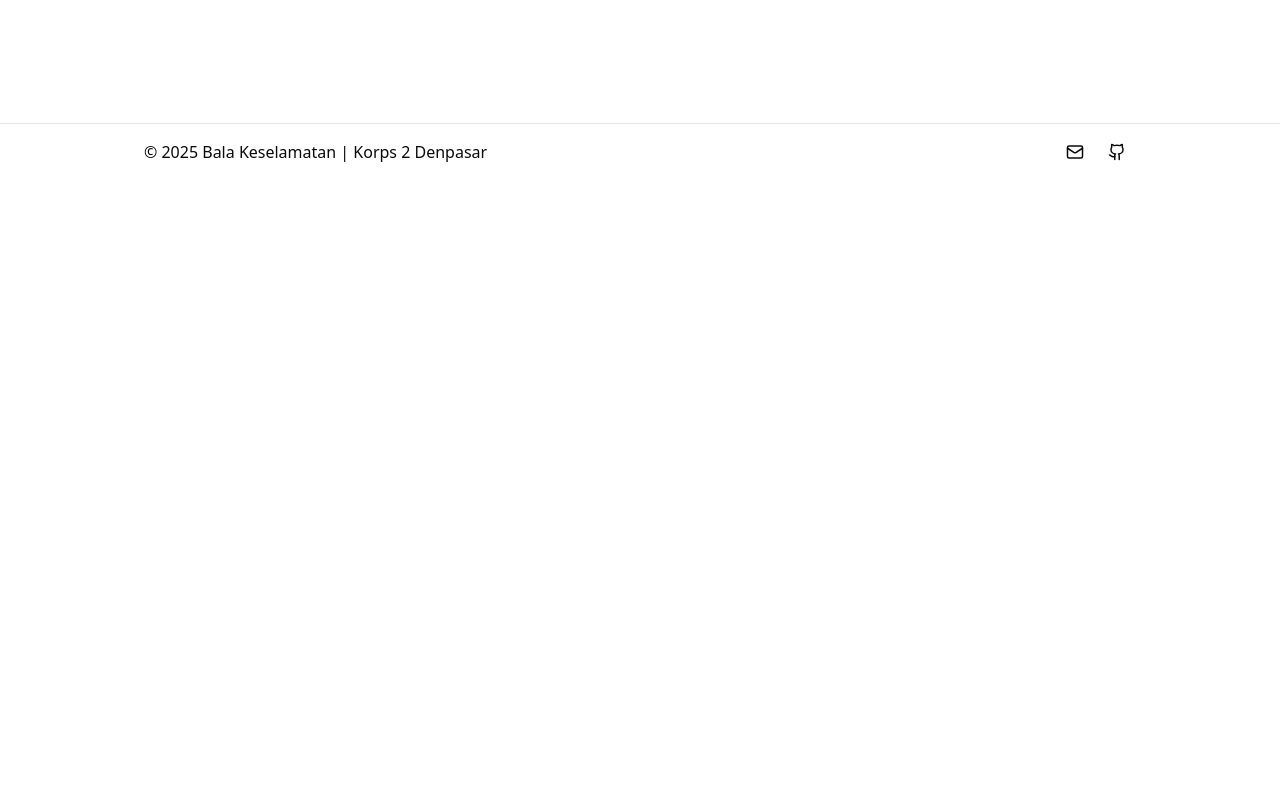
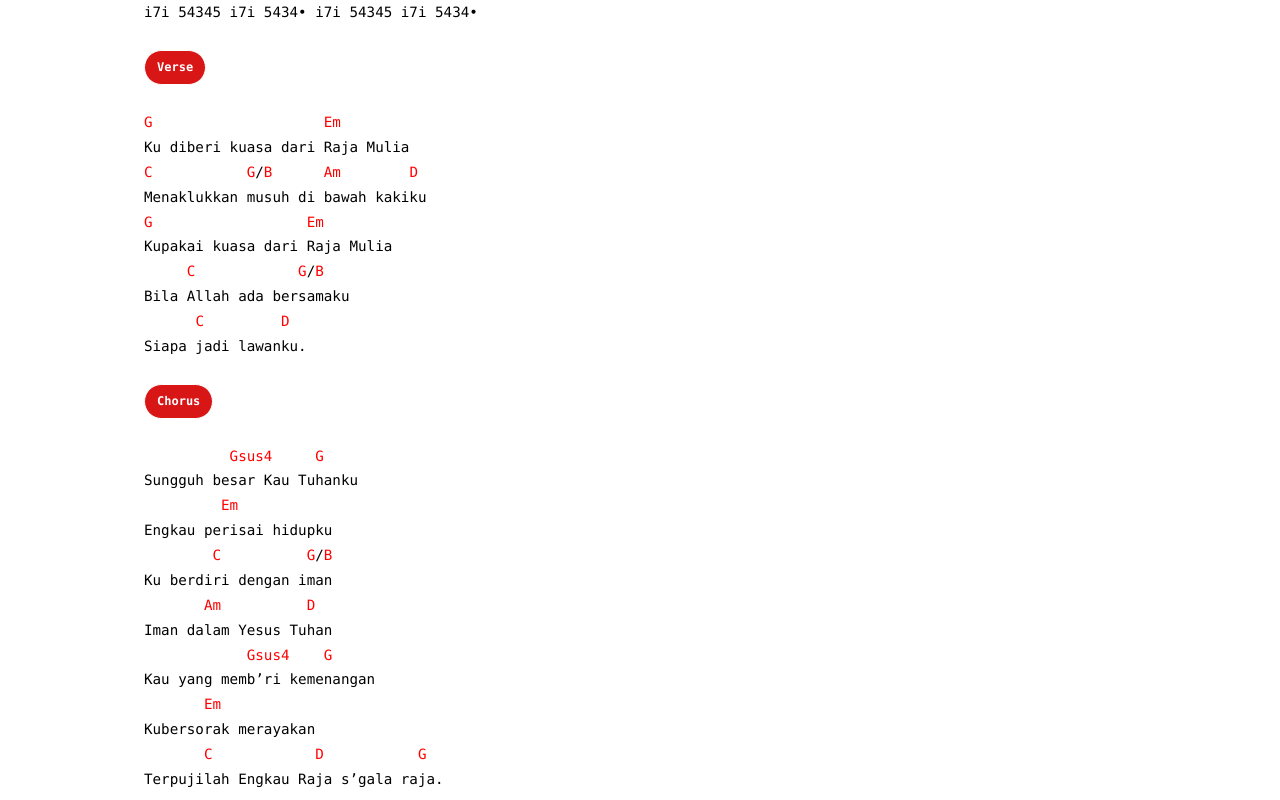
Before and after one commit to bagussuandana/nbk-chord, a Next.js app: page /worship/ku-di-bri-kuasa in a window 1280 px wide. Shown: the part 620-1420 px from the top of the page. Before the commit the page ends 800 px from the top, so only its background shows below. Built offline with nearby package versions, Linux system fonts and the light colour scheme.

Commit message:
Ku di Bri Kuasa

```diff
--- a/app/worship/ku-di-bri-kuasa/page.tsx
+++ b/app/worship/ku-di-bri-kuasa/page.tsx
@@ -15,7 +15,128 @@ export default function KuDiBriKuasa() {
     const { worships } = appConfig;
     const worship = worships.find((s: any) => s.id === worshipID);
     const worshipText = `
-Offline
+[Intro]
+  G  C/G  G  C/G   G  C/G  G  C/G
+i7i 54345 i7i 5434• i7i 54345 i7i 5434•
+  G   C   Em  F    G   C   Em  F
+i7i 54345 i7i 5434• i7i 54345 i7i 5434•
+
+[Verse]
+G                    Em
+Ku diberi kuasa dari Raja Mulia
+C           G/B      Am        D
+Menaklukkan musuh di bawah kakiku
+G                  Em
+Kupakai kuasa dari Raja Mulia
+     C            G/B
+Bila Allah ada bersamaku
+      C         D
+Siapa jadi lawanku.
+
+[Chorus]
+          Gsus4     G
+Sungguh besar Kau Tuhanku
+         Em
+Engkau perisai hidupku
+        C          G/B
+Ku berdiri dengan iman
+       Am          D
+Iman dalam Yesus Tuhan
+            Gsus4    G
+Kau yang memb’ri kemenangan
+       Em
+Kubersorak merayakan
+       C            D           G
+Terpujilah Engkau Raja s’gala raja.
+
+[Intro]
+i7i 54345 i7i 5434• i7i 54345 i7i 5434•
+ G  C  Em  F   G  C  Em  F
+
+[Verse]
+G                    Em
+Ku diberi kuasa dari Raja Mulia
+C           G/B      Am        D
+Menaklukkan musuh di bawah kakiku
+G                  Em
+Kupakai kuasa dari Raja Mulia
+     C            G/B
+Bila Allah ada bersamaku
+      C         D
+Siapa jadi lawanku.
+
+[Bridge]
+     C            G/B
+Bila Allah ada bersamaku
+      C         D
+Siapa jadi lawanku.
+
+     C            G/B
+Bila Allah ada bersamaku
+      C         D
+Siapa jadi lawanku.
+     C            G/B
+Bila Allah ada bersamaku
+      C         D
+Siapa jadi lawanku.
+
+[Chorus]
+          Gsus4     G
+Sungguh besar Kau Tuhanku
+         Em
+Engkau perisai hidupku
+        C          G/B
+Ku berdiri dengan iman
+       Am          D
+Iman dalam Yesus Tuhan
+            Gsus4    G
+Kau yang memb’ri kemenangan
+       Em
+Kubersorak merayakan
+       C            D           G
+Terpujilah Engkau Raja s’gala raja.
+
+[Interlude]
+ Em
+7"" 5"" 3"" 2" 1"
+ C
+7"" 5"" 3"" 2" 1"
+ G           D
+1 2 3 4 3212 17
+ Em
+7"" 5"" 3"" 2" 1"
+ C
+7"" 5"" 3"" 2" 1"
+ G           D
+1 2 3 4 5 1 671 . . . .
+
+E   E   E   E
+
+[Chorus (Overtone)] 2X
+          A
+Sungguh besar Kau Tuhanku
+         F#m
+Engkau Perisai hidupku
+        D          A/C#
+Ku berdiri dengan iman
+       Bm          E
+Iman dalam Yesus Tuhan
+            A
+Kau yang memb’ri kemenangan
+        F#m
+Ku bersorak merayakan
+       D            E           F#m D E
+Terpujilah Engkau Raja s’gala raja
+
+[Ending]
+       Bm           A/C#        D  F#m
+Terpujilah Engkau Raja s’gala Raja
+   C#m  D            E           A
+Terpuji-lah Engkau Raja s’gala Raja.
+
+[Outtro] 2X
+C# D   F# G
+3 4   6 6''
 `;
     return (
         <SongWrapper isWorship>
```
